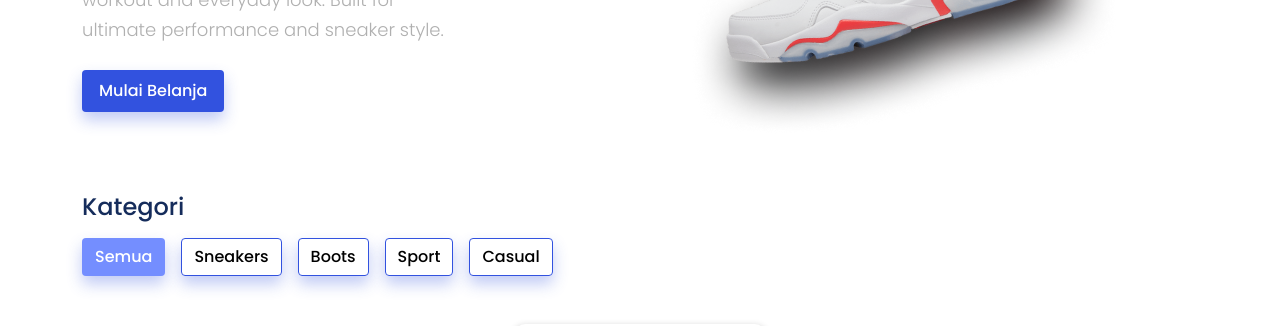
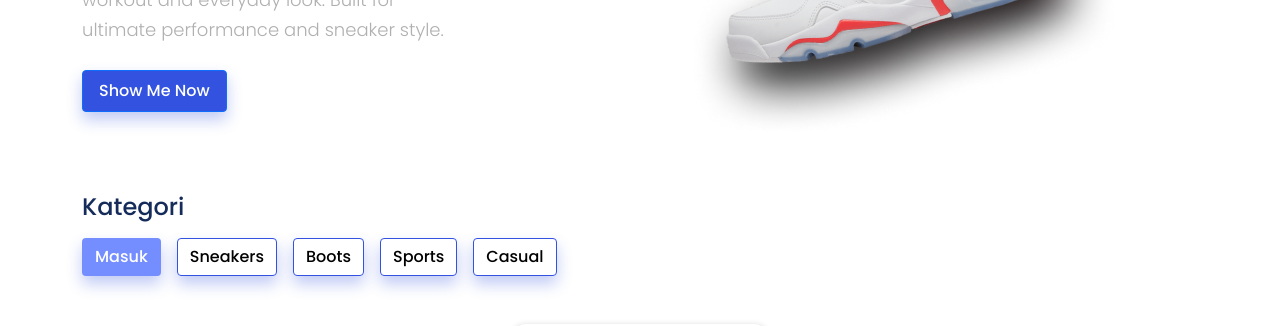
Before and after one commit to Arifhdyt11/fekelompok1-fsw5, a React (Create React App) app: page / in a window 1280 px wide. Shown: the part 358-684 px from the top of the page. Built offline with nearby package versions, Linux system fonts and the light colour scheme.

Commit message:
Update Landing Page Isue

```diff
--- a/src/assets/css/style.css
+++ b/src/assets/css/style.css
@@ -2,6 +2,39 @@ body {
     background-color: #ffff;
     font-family: "Poppins", sans-serif;
     font-style: normal;
+}
+
+.btn-shadow {
+    box-shadow: 0px 8px 15px rgba(50, 82, 223, 0.3);
+}
+
+.btn-primary {
+    background: #3252df;
+    border-radius: 4px;
+    font-weight: 500;
+    font-size: 16px;
+    color: #ffffff;
+}
+
+.btn-primary:hover {
+    color: #fff;
+    background-color: #203fcb;
+    border-color: #1e3cc0;
+}
+
+.btn-secondary {
+    background-color: transparent;
+    border-color: #3252df;
+    box-shadow: 0px 8px 15px rgba(50, 82, 223, 0.3);
+    border-radius: 4px;
+    font-weight: 500;
+    font-size: 16px;
+    color: #000;
+}
+
+.btn-secondary:hover {
+    background: #748eff;
+    color: #ffff;
 }
 
 .navbar {
@@ -29,15 +62,6 @@ body {
     color: #152c5b;
 }
 
-.btn-login {
-    background: #3252df;
-    box-shadow: 0px 8px 15px rgba(50, 82, 223, 0.3);
-    border-radius: 4px;
-    font-weight: 500;
-    font-size: 16px;
-    color: #ffffff;
-}
-
 section {
     margin-top: 40px;
 }
@@ -54,16 +78,6 @@ section {
     color: #b0b0b0;
 }
 
-.btn-filter {
-    border-color: #3252df;
-    box-shadow: 0px 8px 15px rgba(50, 82, 223, 0.3);
-    border-radius: 4px;
-
-    font-weight: 500;
-    font-size: 16px;
-    color: #000;
-}
-
 .section-product h3 {
     font-weight: 500;
     font-size: 24px;
@@ -78,11 +92,6 @@ section {
 
     font-weight: 500;
     font-size: 16px;
-    color: #ffff;
-}
-
-.btn-filter:hover {
-    background: #748eff;
     color: #ffff;
 }
 
--- a/src/elements/Button/index.js
+++ b/src/elements/Button/index.js
@@ -5,6 +5,7 @@ import propTypes from "prop-types";
 export default function Button(props) {
   const className = [props.className];
   if (props.isPrimary) className.push("btn-primary");
+  if (props.isSecondary) className.push("btn-secondary");
   if (props.isLight) className.push("btn-light");
   if (props.isLarge) className.push("btn-lg");
   if (props.isSmall) className.push("btn-sm");
@@ -76,6 +77,7 @@ Button.propTypes = {
   target: propTypes.string,
   className: propTypes.string,
   isPrimary: propTypes.bool,
+  isSecondary:propTypes.bool,
   isLight: propTypes.bool,
   isExternal: propTypes.bool,
   isDisabled: propTypes.bool,
--- a/src/pages/components/Footer.js
+++ b/src/pages/components/Footer.js
@@ -1,5 +1,5 @@
 import Button from "../../elements/Button";
-
+import IconText from "./IconText";
 export default function Footer() {
   return (
     <>
@@ -7,9 +7,7 @@ export default function Footer() {
         <div className="container">
           <div className="row">
             <div className="col-auto" style={{ width: 350 }}>
-              <a className="navbar-brand" href="#">
-                NavbarLogo
-              </a>
+                <IconText />
               <p className="brand-tagline">Be Trend And In Style.</p>
             </div>
             <div className="col-auto mr-5">
--- a/src/pages/components/Hero.js
+++ b/src/pages/components/Hero.js
@@ -1,8 +1,14 @@
-import React from "react";
+import Button from "../../elements/Button";
 
 import ImageHero from "../../assets/images/img-hero.png";
 
-export default function Hero() {
+export default function Hero(props) {
+  function showMostPicked() {
+    window.scrollTo({
+      top: props.refMostPicked.current.offsetTop - 30,
+      behavior: "smooth",
+    });
+  }
   return (
     <section className="container section-hero">
       <div className="row">
@@ -18,9 +24,15 @@ export default function Hero() {
             Explore the latest shoes for every sport, workout and everyday look.
             Built for ultimate performance and sneaker style.
           </p>
-          <a className="btn btn-login ms-auto px-3 py-2" type="submit">
-            Mulai Belanja
-          </a>
+          <Button
+            className="btn ms-auto px-3 py-2"
+            hasShadow
+            isPrimary
+            href="#product"
+            type="link"
+          >
+            Show Me Now
+          </Button>
         </div>
 
         <div className="col-6 pl-5">
--- a/src/pages/components/Navbar.js
+++ b/src/pages/components/Navbar.js
@@ -17,7 +17,7 @@ export default function Navbar(props) {
           </form>
 
           <Button
-            className="btn btn-login ms-auto px-3 py-2"
+            className="btn ms-auto px-3 py-2"
             hasShadow
             isPrimary
             href="/login"
--- a/src/pages/components/Product.js
+++ b/src/pages/components/Product.js
@@ -1,4 +1,4 @@
-import React from "react";
+import Button from "../../elements/Button";
 
 export default function Product() {
   return (
@@ -7,21 +7,51 @@ export default function Product() {
         <div className="category mb-5">
           <h3>Kategori</h3>
           <div className="d-flex justify-content-start my-3">
-            <a href="" className="btn btn-filter active  me-3" type="submit">
-              Semua
-            </a>
-            <a href="" className="btn btn-filter  me-3" type="submit">
+            <Button
+              className="btn active me-3"
+              hasShadow
+              isSecondary
+              href="/"
+              type="link"
+            >
+              Masuk
+            </Button>
+            <Button
+              className="btn me-3"
+              hasShadow
+              isSecondary
+              href="/filter?filter=Sneakers"
+              type="link"
+            >
               Sneakers
-            </a>
-            <a href="" className="btn btn-filter me-3" type="submit">
+            </Button>
+            <Button
+              className="btn me-3"
+              hasShadow
+              isSecondary
+              href="/filter?filter=Boots"
+              type="link"
+            >
               Boots
-            </a>
-            <a href="" className="btn btn-filter me-3 " type="submit">
-              Sport
-            </a>
-            <a href="" className="btn btn-filter me-3" type="submit">
+            </Button>
+            <Button
+              className="btn me-3"
+              hasShadow
+              isSecondary
+              href="/filter?filter=Sports"
+              type="link"
+            >
+              Sports
+            </Button>
+            <Button
+              className="btn me-3"
+              hasShadow
+              isSecondary
+              href="/filter?filter=Casual"
+              type="link"
+            >
               Casual
-            </a>
+            </Button>
           </div>
         </div>
         <div className="product">
```
